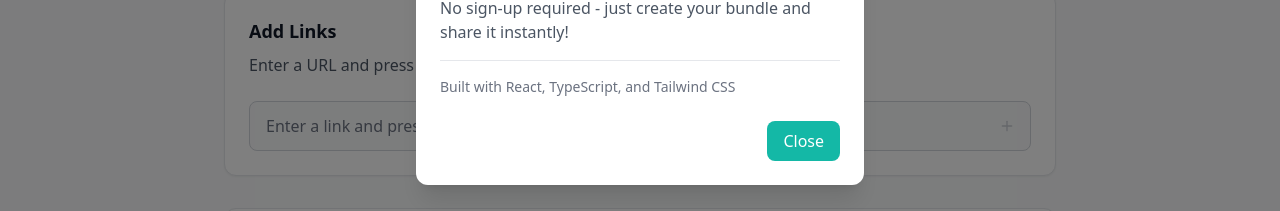
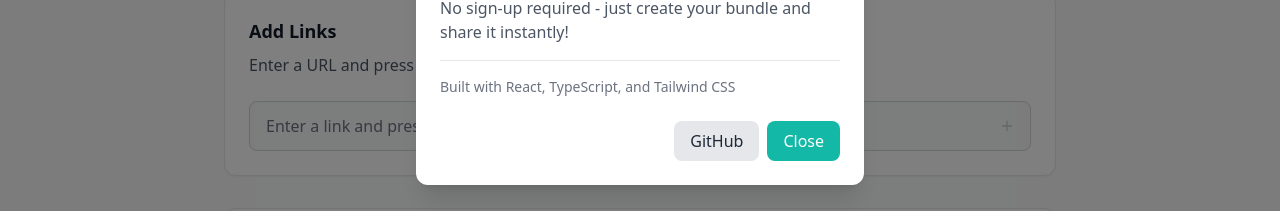
Before and after one commit to bermudi/share-urls-app, a React (Vite) app: page / in a window 1280 px wide. Both pictures are taken after a click on the button "About". Shown: the part 432-643 px from the top of the page. Built offline with nearby package versions, Linux system fonts and the light colour scheme; no server answers.

Commit message:
feat: add GitHub repository link to About modal header

```diff
--- a/src/components/Header.tsx
+++ b/src/components/Header.tsx
@@ -157,7 +157,15 @@ export function Header({ theme, onThemeChange, onNewBundle, hasProgress = false
                 </p>
               </div>
             </div>
-            <div className="mt-6 flex justify-end">
+            <div className="mt-6 flex justify-end space-x-2">
+              <a
+                href="https://github.com/bermudi/share-urls-app/"
+                target="_blank"
+                rel="noopener noreferrer"
+                className="px-4 py-2 bg-gray-200 hover:bg-gray-300 text-gray-800 dark:bg-gray-700 dark:hover:bg-gray-600 dark:text-gray-100 rounded-lg transition-colors"
+              >
+                GitHub
+              </a>
               <button
                 onClick={() => setShowAboutModal(false)}
                 className="px-4 py-2 bg-teal-500 hover:bg-teal-600 text-white rounded-lg transition-colors"
```
